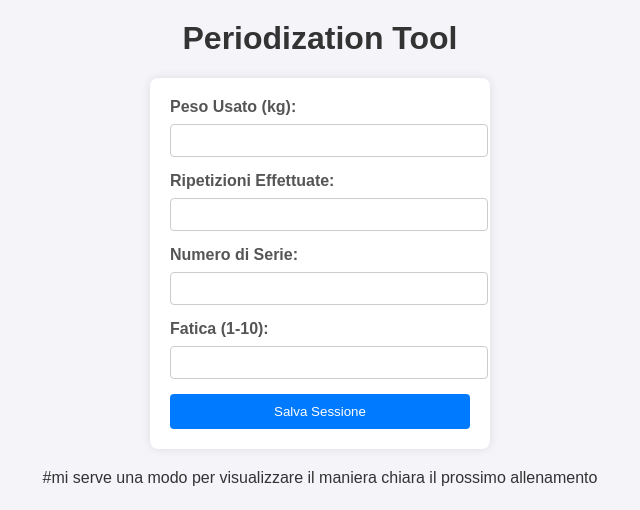
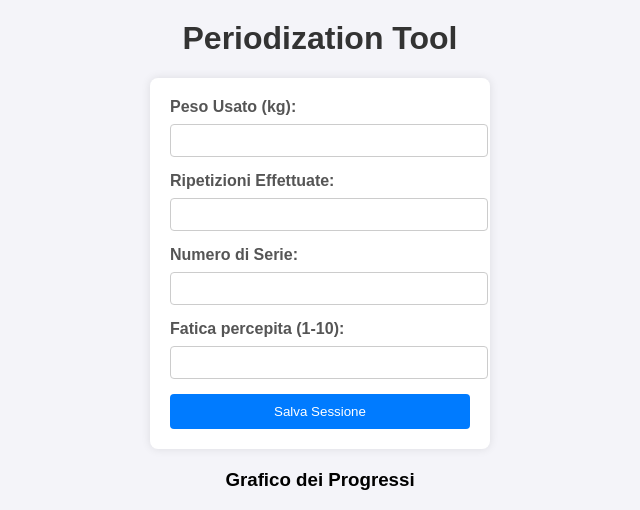
Before and after one commit to samtyphoon/period, a Flask app: page / in a window 1280 px wide. Shown: the top 510 px of the page, without its empty margins (320-960 px from the left). Run offline with Flask 3, Linux system fonts and the light colour scheme.

Commit message:
Update index.html
ho aggiunto una basehtml per un grafico in attesa di imparare a implementarlo con js

```diff
--- a/periodization_tool/templates/index.html
+++ b/periodization_tool/templates/index.html
@@ -4,10 +4,12 @@
     <meta charset="UTF-8">
     <meta name="viewport" content="width=device-width, initial-scale=1.0">
     <title>Periodization Tool</title>
-    <link rel="stylesheet" href="/static/style.css">
+    <link rel="stylesheet" href="style.css"> <!-- Collega il CSS -->
 </head>
 <body>
     <h1>Periodization Tool</h1>
+
+    <!-- Form per inserire i dati della sessione di allenamento -->
     <form id="sessionForm">
         <label for="weight">Peso Usato (kg):</label>
         <input type="number" id="weight" required>
@@ -18,16 +20,22 @@
         <label for="sets">Numero di Serie:</label>
         <input type="number" id="sets" required>
 
-        <label for="fatigue">Fatica (1-10):</label>
+        <label for="fatigue">Fatica percepita (1-10):</label>
         <input type="number" id="fatigue" min="1" max="10" required>
 
         <button type="submit">Salva Sessione</button>
     </form>
 
-    <div id="feedback">
-        #mi serve una modo per visualizzare il maniera chiara il prossimo allenamento
+
+    <div id="progress">
+    <h3>Grafico dei Progressi</h3>
+    <canvas id="progressChart"></canvas>
     </div>
 
+    <div id="feedback">
+
+    </div>
+    <script src="https://cdn.jsdelivr.net/npm/chart.js"></script>
     <script src="/static/script.js"></script>
 </body>
 </html>
```
